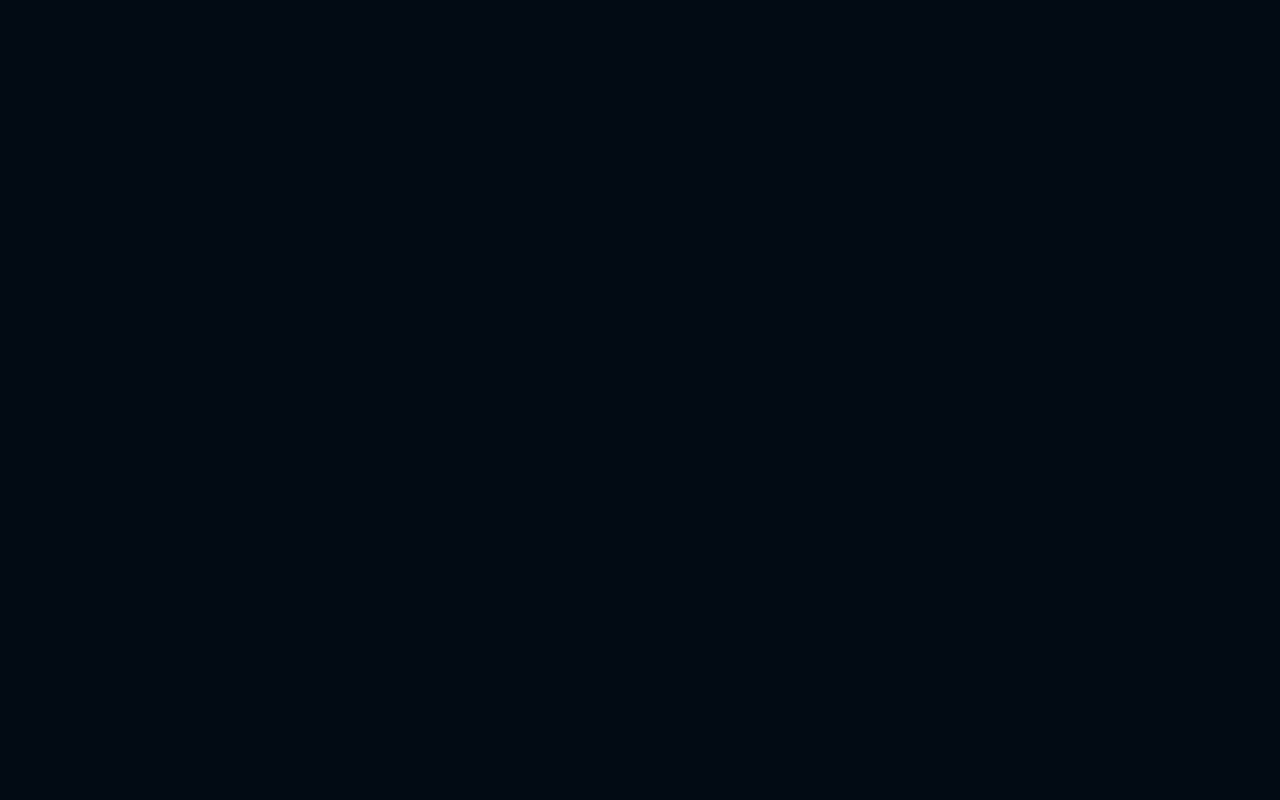
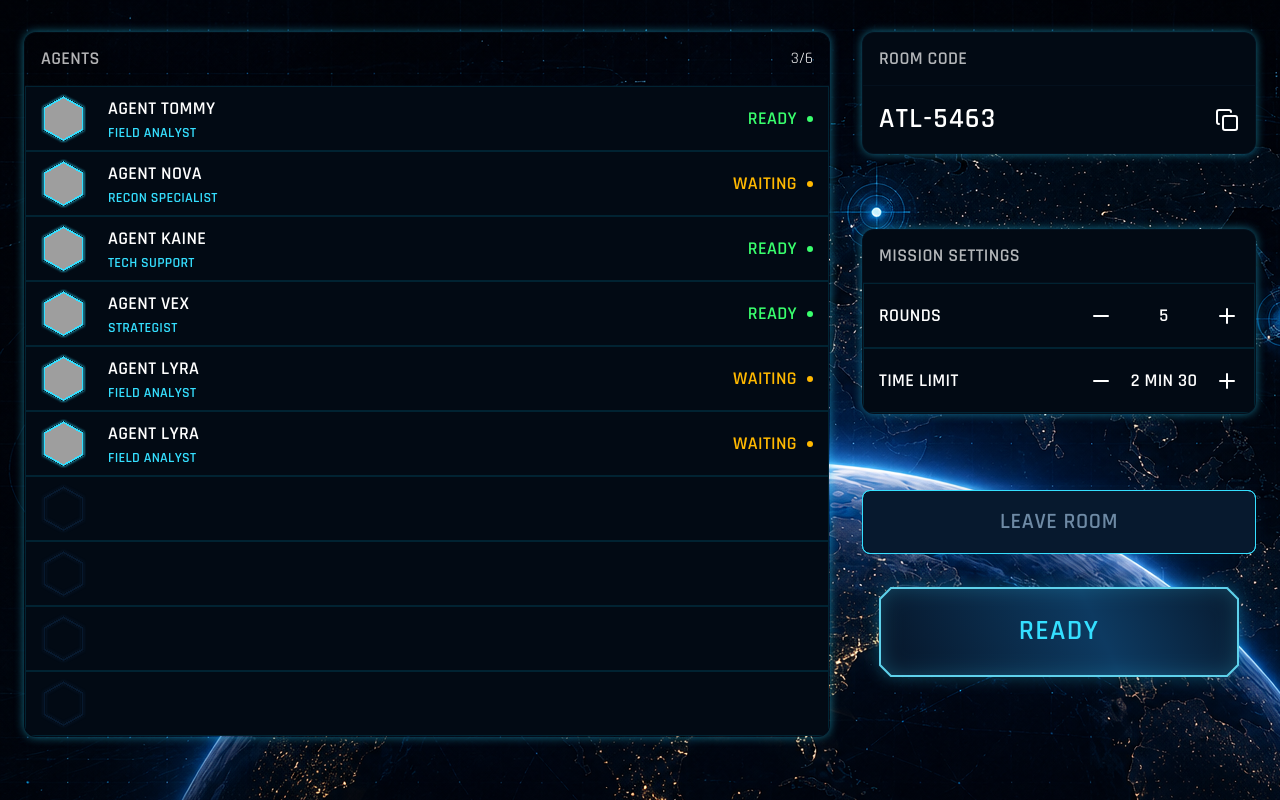
Before and after one commit to IlyasFounas/ft_transcendence, a React (Vite) app in the folder frontend/: page /lobby in a window 1280 px wide. Before the commit this address had no page. Built offline with nearby package versions, Linux system fonts and the light colour scheme; grey boxes are pictures that could not be loaded.

Commit message:
add: route path lobby

```diff
--- a/frontend/src/App.tsx
+++ b/frontend/src/App.tsx
@@ -2,6 +2,7 @@ import { BrowserRouter as Router, Routes, Route } from 'react-router-dom'
 import GamePage from './pages/game/GamePage'
 import Home from './pages/HomePage'
 import ComponentsPage from './pages/ComponentsPage';
+import LobbyPage from './pages/LobbyPage';
 
 function App() {
   return (
@@ -10,6 +11,7 @@ function App() {
         <Route path="/" element={<Home/>} />
         <Route path="/game" element={<GamePage/>} />
         <Route path="/components" element={<ComponentsPage/>} />
+        <Route path="/lobby" element={<LobbyPage/>} />
       </Routes>
     </Router>
   )
--- a/frontend/src/components/cards/LobbyList.tsx
+++ b/frontend/src/components/cards/LobbyList.tsx
@@ -8,7 +8,6 @@ interface Player {
   id: string;
   username: string;
   role: string;
-  avatar: string;
   status: StatusBadgeProps["status"];
   avatar: string;
 }
```
